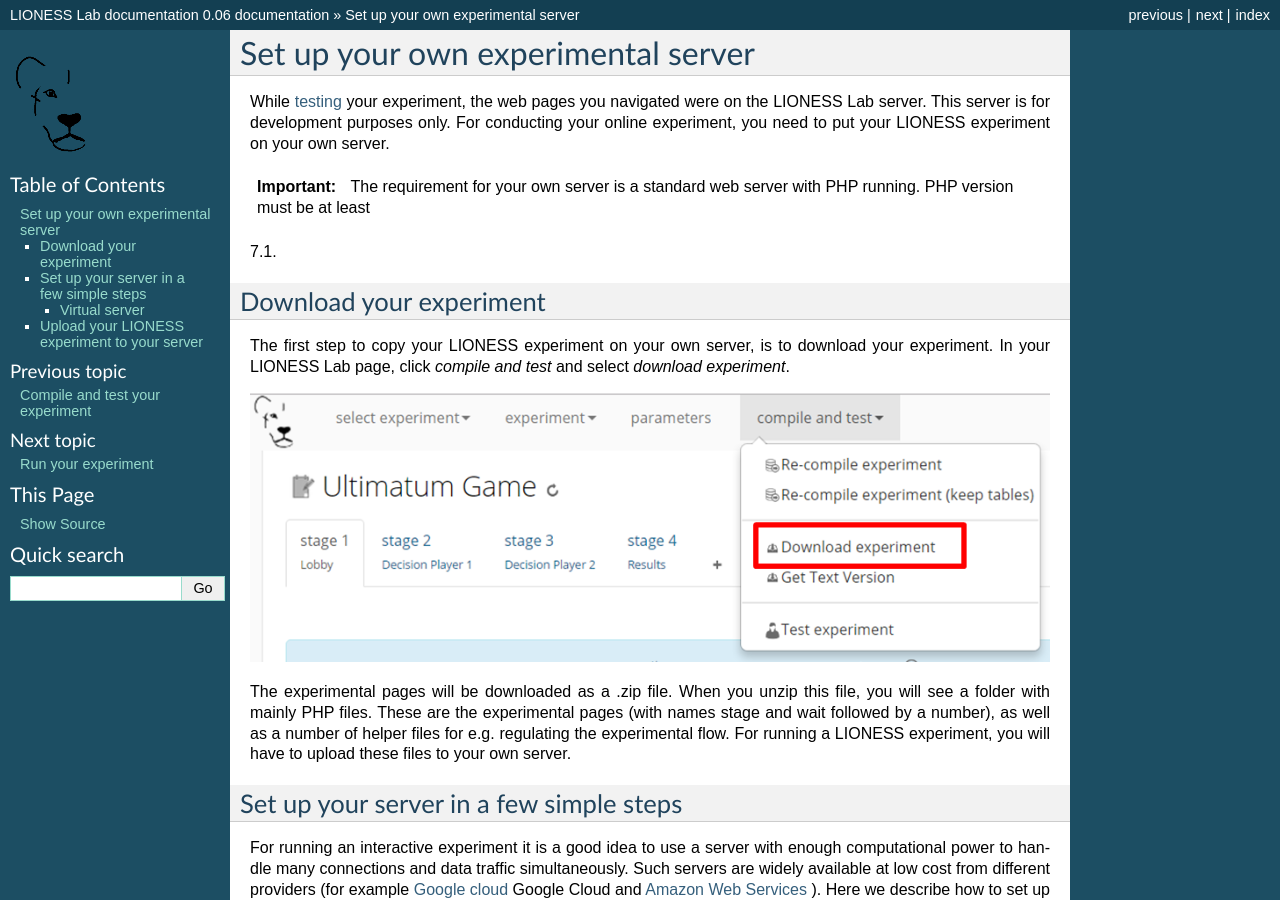
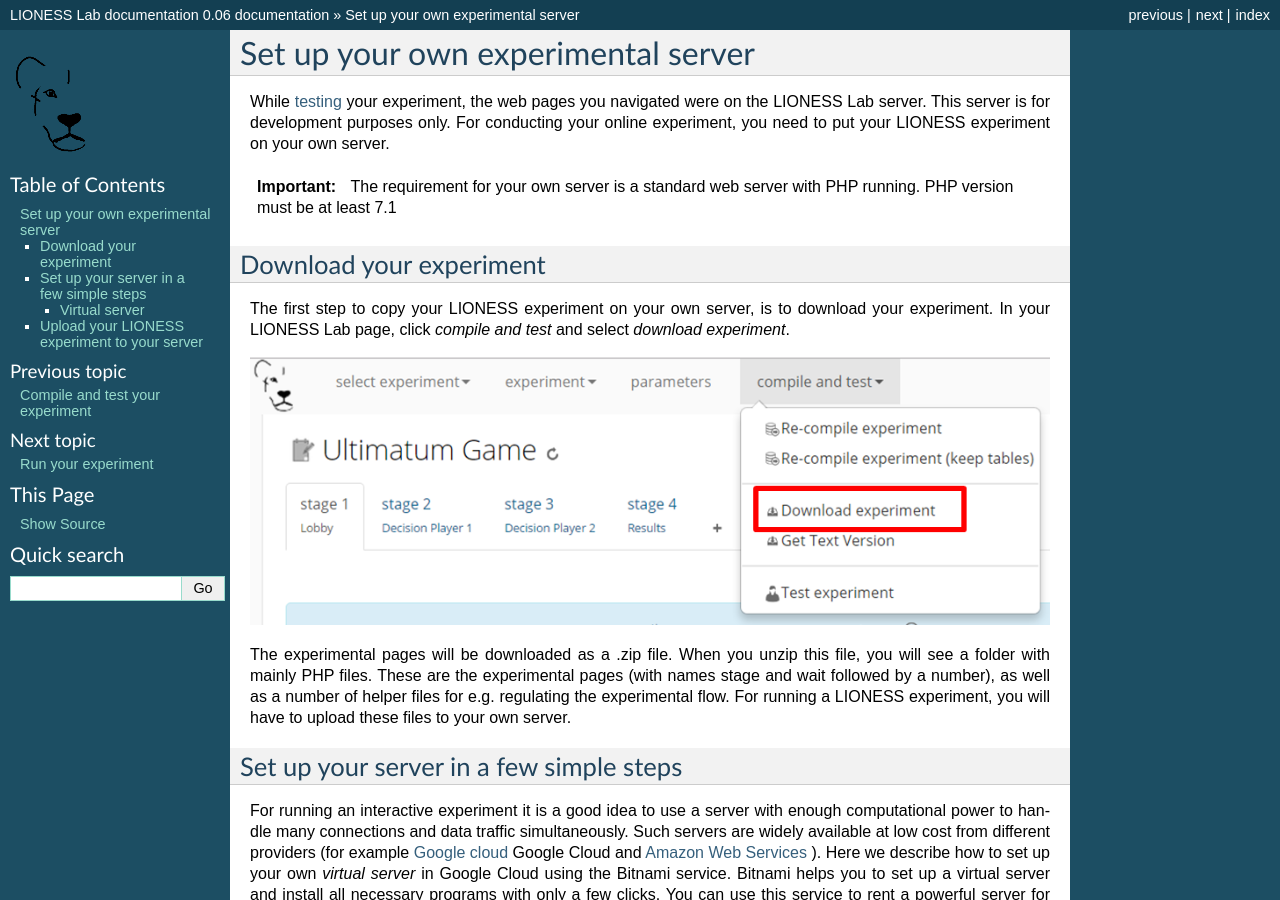
Before and after one commit to marcusgia2505/LIONESS_doc, a Sphinx documentation site: the page built from docs/0303_set_up.rst, in a window 1280 px wide and 900 px high. Built offline with Sphinx 7.4.7, drawn with Linux system fonts in a browser that asks for light colours.

Commit message:
Update 0303_set_up.rst

```diff
--- a/docs/0303_set_up.rst
+++ b/docs/0303_set_up.rst
@@ -5,8 +5,7 @@ Set up your own experimental server
 
 While :ref:`testing <develop>` your experiment, the web pages you navigated were on the LIONESS Lab server. This server is for development purposes only. For conducting your online experiment, you need to put your LIONESS experiment on your own server.
 
-.. important:: The requirement for your own server is a standard web server with PHP running. PHP version must be at least
-7.1.
+.. important:: The requirement for your own server is a standard web server with PHP running. PHP version must be at least 7.1
 
 
 Download your experiment
```
